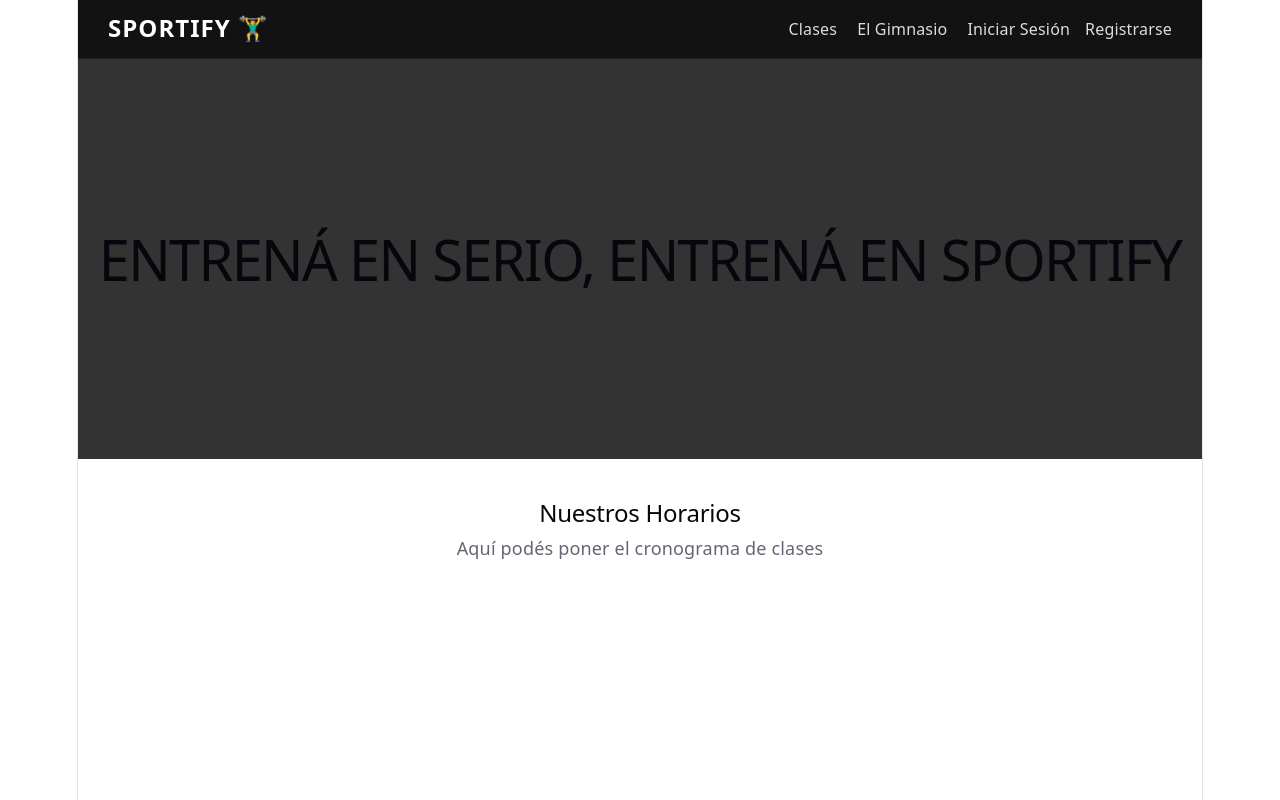
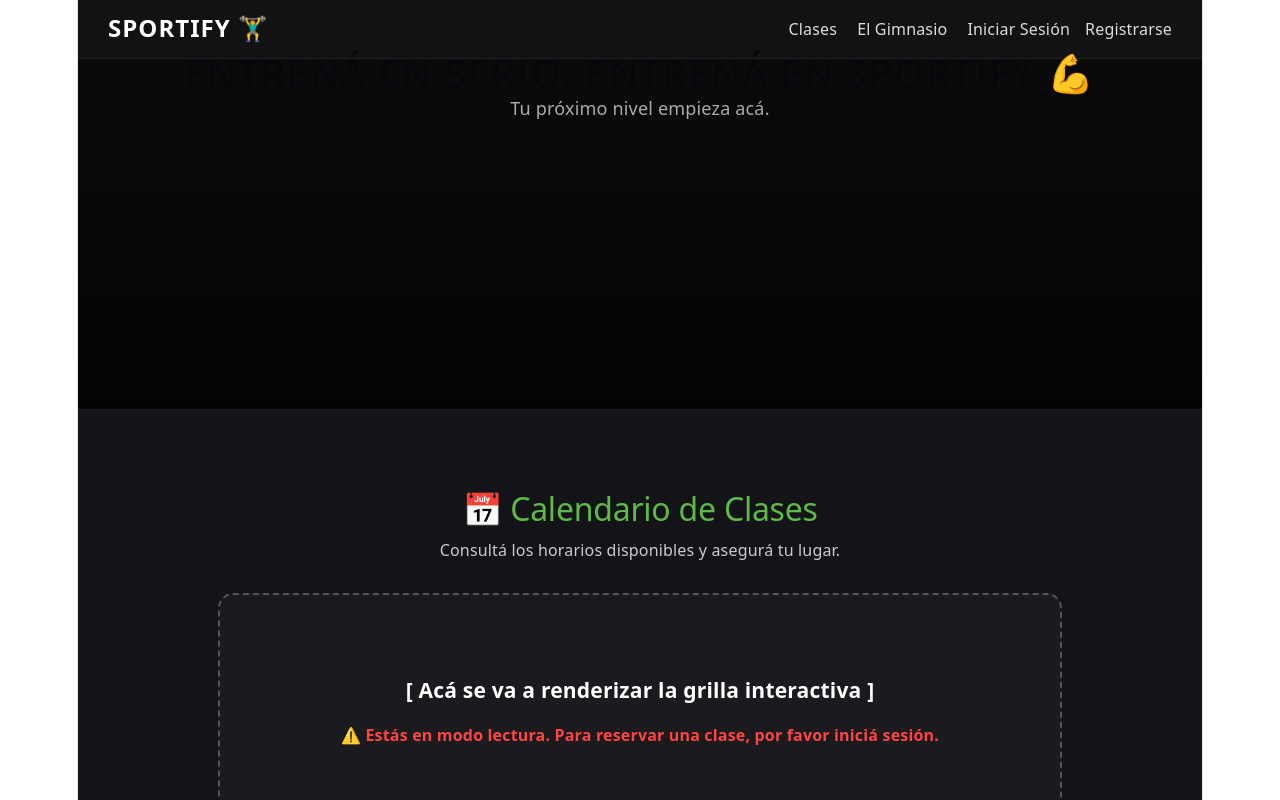
Before and after one commit to LucianoVaralli/ingenieria-2, a React app in the folder frontend/: page / in a window 1280 px wide. Shown: the top 800 px of the page. Built offline with nearby package versions, Linux system fonts and the light colour scheme; the HTML template or start-up script is replaced by a standard one.

Commit message:
avanze con el css de la pagina(revisar) y mejore el redireccionamiento de los botones

```diff
--- a/frontend/src/App.jsx
+++ b/frontend/src/App.jsx
@@ -4,7 +4,6 @@ import Login from './pages/Login';
 import Home from './pages/Home';
 import Registro from './pages/Registro';
 import Navbar from './components/Navbar';
-import Landing from './pages/Landing';
 import Perfil from './pages/Perfil';
 
 function App() {
@@ -12,13 +11,12 @@ function App() {
 
   return (
     <Router>
-      {/* LE PASAMOS EL SETTOKEN AL NAVBAR */}
       <Navbar token={token} setToken={setToken} />
       <Routes>
-        <Route path="/" element={<Landing />} />
+        <Route path="/" element={<Home />} />
+        <Route path="/home" element={<Home />} />
         <Route path="/login" element={<Login setToken={setToken} />} />
         <Route path="/registro" element={<Registro />} />
-        <Route path="/home" element={<Home token={token} />} />
         <Route path="/perfil" element={<Perfil token={token} setToken={setToken} />} />
         <Route path="*" element={<h1>404 - Página no encontrada</h1>} />
       </Routes>
--- /dev/null
+++ b/frontend/src/assets/css/Home.css
@@ -0,0 +1,44 @@
+
+.home-private-wrapper {
+    padding: 40px;
+    text-align: center;
+    color: white;
+    min-height: calc(100vh - 70px); /* Resta la altura estimada del navbar */
+    display: flex;
+    flex-direction: column;
+    justify-content: center;
+    align-items: center;
+}
+
+.home-private-title {
+    font-size: 36px;
+    margin-bottom: 10px;
+}
+
+.home-private-subtitle {
+    color: #aaa;
+    font-size: 18px;
+    margin-bottom: 40px;
+}
+
+.home-calendar-placeholder {
+    max-width: 750px;
+    width: 100%;
+    border: 2px dashed #555;
+    padding: 50px 40px;
+    border-radius: 15px;
+    background-color: #1a1a1f; /* Le da un fondo sutil para que resalte */
+    box-sizing: border-box;
+}
+
+.home-calendar-placeholder h3 {
+    color: #ffffff;
+    margin-bottom: 15px;
+}
+
+.home-calendar-placeholder p {
+    color: #888;
+    font-size: 15px;
+    line-height: 1.6;
+    margin: 0;
+}
--- a/frontend/src/assets/css/Navbar.css
+++ b/frontend/src/assets/css/Navbar.css
@@ -38,7 +38,6 @@
     color: #5DBB46;
 }
 
-/* Link destacado para "cerrar sesion"  */
 /* Link destacado para "cerrar sesion" adaptado a botón */
 .navbar-link-highlight {
     background: none !important;
@@ -81,3 +80,73 @@
 .navbar-btn:hover {
     background-color: #4ca138;
 }
+
+
+/* ==========================================================================
+   2. ESTILOS DE LA PÁGINA DE INICIO (Efecto Desplazamiento y Contenido)
+   ========================================================================== */
+
+/* Comportamiento global de scroll fluido */
+html {
+    scroll-behavior: smooth;
+}
+
+/* Contenedor principal de la página de inicio */
+.landing-container {
+    background-color: #121212;
+    color: #ffffff;
+    min-height: 100vh;
+}
+
+/* Estilo para las secciones de información que van abajo */
+.landing-section {
+    padding: 80px 40px;
+    background-color: #141418;
+    border-top: 1px solid #1e1e24;
+    min-height: 60vh; /* Altura generosa para permitir el recorrido del scroll */
+}
+
+/* Fondo alternativo para romper la monotonía entre bloques */
+.landing-section.alt-bg {
+    background-color: #1a1a1f;
+}
+
+.landing-section-content {
+    max-width: 900px;
+    margin: 0 auto;
+}
+
+.landing-section h2 {
+    color: #5DBB46;
+    font-size: 32px;
+    margin-bottom: 15px;
+}
+
+.landing-section p {
+    color: #ccc;
+    font-size: 16px;
+    line-height: 1.6;
+}
+
+/* Tarjeta contenedora para estructurar bloques secundarios */
+.landing-card {
+    margin-top: 40px;
+    background-color: #1a1a1f;
+    padding: 30px;
+    border-radius: 12px;
+    border: 1px solid #2e2e38;
+}
+
+.landing-card.alt-card-bg {
+    background-color: #141418;
+}
+
+.landing-card h3 {
+    color: #5DBB46;
+    margin-bottom: 10px;
+}
+
+.landing-card p {
+    color: #aaa;
+    font-size: 15px;
+}
--- a/frontend/src/components/Navbar.jsx
+++ b/frontend/src/components/Navbar.jsx
@@ -4,8 +4,6 @@ import '../assets/css/Navbar.css';
 
 const Navbar = ({ setToken }) => {
     const navigate = useNavigate();
-
-    // Leemos el token directamente para que no falle al refrescar
     const token = localStorage.getItem('token');
 
     const handleLogout = () => {
@@ -14,29 +12,32 @@ const Navbar = ({ setToken }) => {
         navigate('/login');
     };
 
-    // Función interna para scrolear suave en la Landing
+    // 🌟 LA FUNCIÓN CLAVE: Mueve la pantalla al contenedor que tenga ese ID
     const scrollToSection = (idSeccion) => {
-        navigate('/'); // Nos aseguramos de estar en la raíz
-        setTimeout(() => {
-            const elemento = document.getElementById(idSeccion);
-            if (elemento) {
-                elemento.scrollIntoView({ behavior: 'smooth' });
-            }
-        }, 80); // Mini delay para que React monte la Landing antes de mover el scroll
+        const elemento = document.getElementById(idSeccion);
+        if (elemento) {
+            elemento.scrollIntoView({ behavior: 'smooth' });
+        } else {
+            // Si por alguna razón estás en otra ruta (/perfil o /login), primero va al inicio
+            navigate('/');
+            setTimeout(() => {
+                const el = document.getElementById(idSeccion);
+                if (el) el.scrollIntoView({ behavior: 'smooth' });
+            }, 100);
+        }
     };
 
     return (
         <nav className="navbar-container">
             <div className="navbar-logo">
-                {/* Al clickear el logo, te lleva arriba de todo en la Landing */}
-                <span onClick={() => scrollToSection('landing-top')} className="navbar-brand" style={{ cursor: 'pointer' }}>
+                <Link to={token ? "/home" : "/"} className="navbar-brand">
                     SPORTIFY 🏋️‍♂️
-                </span>
+                </Link>
             </div>
 
             <div className="navbar-menu">
-                {/* 🌟 Ahora estos botones llaman a la función de scroll suave */}
-                <span onClick={() => scrollToSection('seccion-horarios')} className="navbar-link" style={{ cursor: 'pointer' }}>
+                {/* 🌟 Ahora estos botones mueven la pantalla hacia abajo en la misma página */}
+                <span onClick={() => scrollToSection('seccion-clases')} className="navbar-link" style={{ cursor: 'pointer' }}>
                     Clases
                 </span>
                 <span onClick={() => scrollToSection('seccion-gimnasio')} className="navbar-link" style={{ cursor: 'pointer' }}>
--- a/frontend/src/pages/Home.jsx
+++ b/frontend/src/pages/Home.jsx
@@ -1,29 +1,58 @@
-import React, { useEffect } from 'react';
-import { useNavigate } from 'react-router-dom';
+import React from 'react';
 
-const Home = ({ token }) => {
-    const navigate = useNavigate();
-
-    useEffect(() => {
-        // Si no está logueado, rebota al login
-        if (!token) {
-            navigate('/login');
-        }
-    }, [token, navigate]);
+const Home = () => {
+    // Revisamos si el usuario inició sesión
+    const token = localStorage.getItem('token');
 
     return (
-        <div style={{ padding: '40px', textAlign: 'center', color: 'white' }}>
-            <h1>Bienvenido al Panel de Clases 🏋️‍♂️</h1>
-            <p style={{ color: '#aaa', fontSize: '18px' }}>
-                ¡Hola de nuevo! Este es tu espacio privado de Sportify.
-            </p>
+        <div className="landing-container">
 
-            <div style={{ marginTop: '50px', border: '2px dashed #555', padding: '40px', borderRadius: '15px' }}>
-                <h3>[ Próximamente: Calendario Interactivo ]</h3>
-                <p style={{ color: '#888' }}>
-                    Acá tus compañeros van a renderizar el sistema de reservas para que puedas agendar tus días y horarios de entrenamiento.
-                </p>
-            </div>
+            {/* 1. EL HEADBOARD (Igual para todos) */}
+            <header style={{ height: '350px', background: 'linear-gradient(rgba(0,0,0,0.7), rgba(0,0,0,0.9)), #222', color: 'white', display: 'flex', flexDirection: 'column', alignItems: 'center', justifycontent: 'center', textAlign: 'center' }}>
+                <h1 style={{ fontSize: '38px', letterSpacing: '2px', margin: '0 0 10px 0' }}>ENTRENÁ EN SERIO, ENTRENÁ EN SPORTIFY 💪</h1>
+                <p style={{ color: '#aaa', margin: '0' }}>Tu próximo nivel empieza acá.</p>
+            </header>
+
+            {/* 2. SECCIÓN DEL CALENDARIO (Visible para todos) */}
+            <section id="seccion-clases" className="landing-section">
+                <div className="landing-section-content" style={{ textAlign: 'center' }}>
+                    <h2 style={{ color: '#5DBB46', marginBottom: '10px' }}>📅 Calendario de Clases</h2>
+                    <p style={{ color: '#ccc', marginBottom: '30px' }}>Consultá los horarios disponibles y asegurá tu lugar.</p>
+
+                    {/* El contenedor del calendario que van a programar */}
+                    <div className="home-calendar-placeholder" style={{ border: '2px dashed #555', padding: '60px 20px', borderRadius: '15px', backgroundColor: '#1a1a1f', maxWidth: '800px', margin: '0 auto' }}>
+
+                        <h3 style={{ color: '#ffffff', marginBottom: '20px' }}>[ Acá se va a renderizar la grilla interactiva ]</h3>
+
+                        {/* 🌟 EL BOTÓN INTELIGENTE DEL CALENDARIO */}
+                        {token ? (
+                            /* Si está logueado, el botón le permite reservar */
+                            <button className="navbar-btn" style={{ border: 'none', cursor: 'pointer', padding: '12px 24px' }}>
+                                Reservar Turno Activo 🟢
+                            </button>
+                        ) : (
+                            /* Si es un usuario random, el botón lo invita a loguearse */
+                            <p style={{ color: '#ff4444', fontWeight: 'bold', margin: '0' }}>
+                                ⚠️ Estás en modo lectura. Para reservar una clase, por favor iniciá sesión.
+                            </p>
+                        )}
+
+                    </div>
+                </div>
+            </section>
+
+            {/* 3. SECCIÓN DE EL GIMNASIO (Igual para todos) */}
+            <section id="seccion-gimnasio" className="landing-section alt-bg">
+                <div className="landing-section-content">
+                    <h2>🏢 Sobre El Gimnasio</h2>
+                    <p>Ubicados en pleno centro de La Plata, Sportify te ofrece una experiencia de entrenamiento premium con profesores capacitados.</p>
+                    <div className="landing-card">
+                        <h3>📍 Ubicación e Instalaciones</h3>
+                        <p>Nuestra sede cuenta con vestuarios completos, racks profesionales de crossfit y zonas de peso libre totalmente climatizadas.</p>
+                    </div>
+                </div>
+            </section>
+
         </div>
     );
 };
--- a/frontend/src/pages/Landing.jsx
+++ /dev/null
@@ -1,17 +0,0 @@
-const Landing = () => {
-return (
-    <div>
-      {/* Sección Hero similar a la de la foto */}
-    <header style={{ height: '400px', background: '#333', color: 'white', display: 'flex', alignItems: 'center', justifyContent: 'center' }}>
-        <h1>ENTRENÁ EN SERIO, ENTRENÁ EN SPORTIFY</h1>
-    </header>
-
-    <section style={{ padding: '40px' }}>
-        <h2>Nuestros Horarios</h2>
-        <p>Aquí podés poner el cronograma de clases </p>
-    </section>
-    </div>
-);
-};
-
-export default Landing;
```
